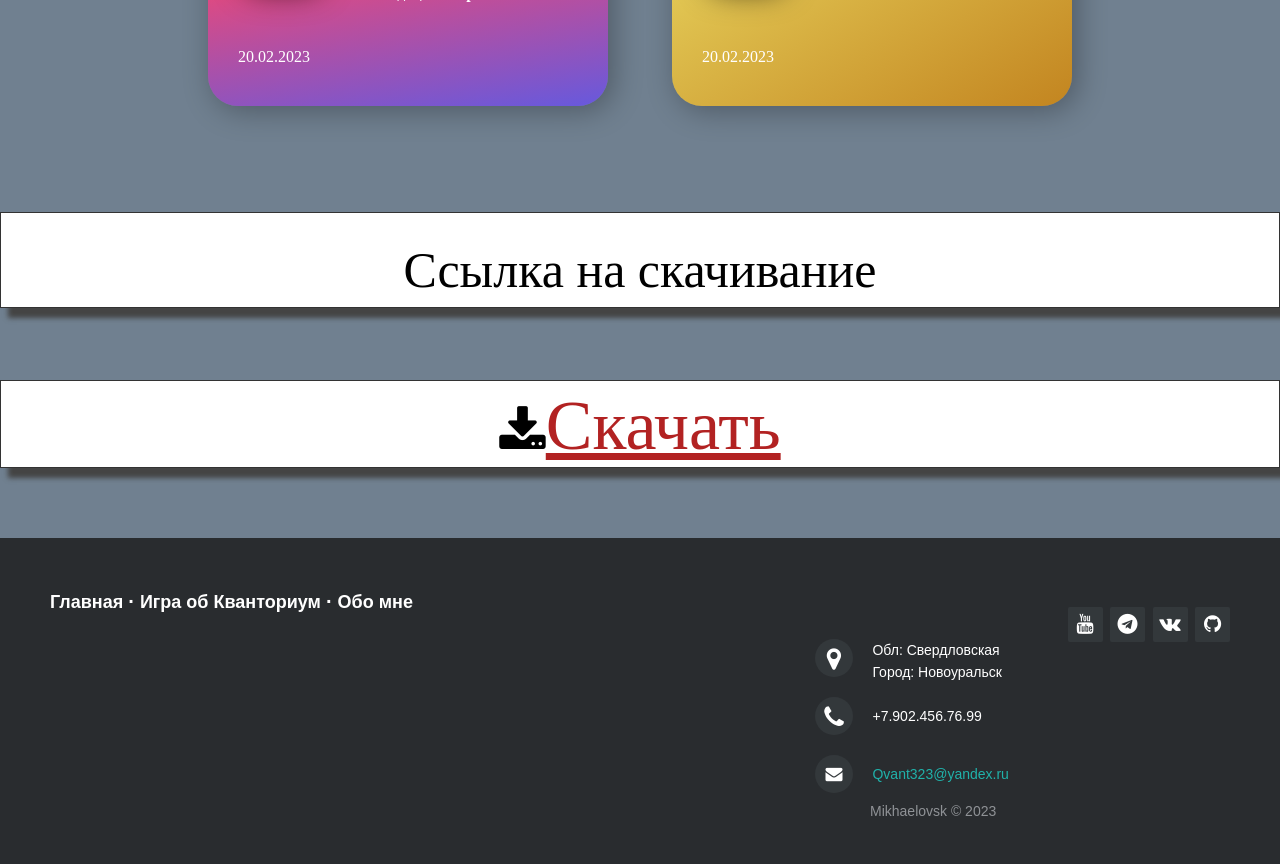
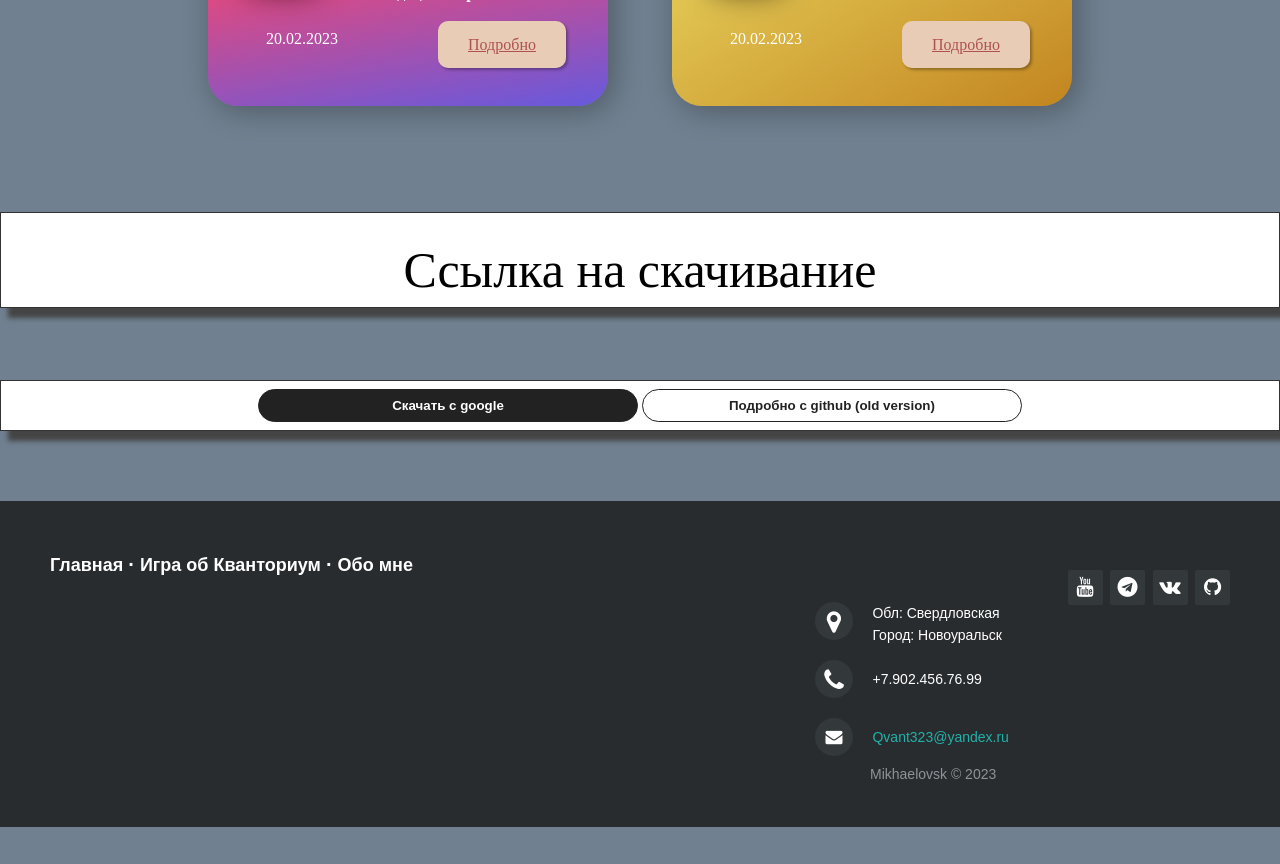
Before and after one commit to MishaelBoss/Quantorium_Update_Website, a Flask app: page /game in a window 1280 px wide. Shown: the part 2170-3034 px from the top of the page. After the commit the page ends 2997 px from the top, so only its background shows below. Run offline with Flask 3, Linux system fonts and the light colour scheme.

Commit message:
Update 1.7.1

```diff
--- a/Quantorium/static/css/main.css
+++ b/Quantorium/static/css/main.css
@@ -186,7 +186,7 @@ body{
   left: -.7red;
 }
 
-.Abautcard img{
+.img{
   margin-right: 15px;
   width: 8rem;
   min-width: 80px;
@@ -255,12 +255,7 @@ body{
   color: #222;
 }
 
-
-
-
-
-
-/* BEGIN CARD DESIGN */
+/* карточка для игры */
 .hero {
   display: inline-block;
   position: relative;
@@ -321,3 +316,45 @@ body{
   left: 30px;
   bottom: 10%;
 }
+
+.eight a {
+  top: -12px;
+  left: 200px;
+  border-radius: 10px;
+  background: #E8CCB5;
+  color: #B05151;
+  padding: 15px 30px;
+  position: relative;
+  box-shadow: 2px 2px 3px rgba(0, 0, 0, 0.3);
+}
+.eight a:before, .eight a:after {
+  content: "";
+  display: inline-block;
+  position: absolute;
+  top: calc(50% - 5px);
+  width: 10px;
+  height: 10px;
+  border-radius: 50%;
+  background: #F58262;
+  box-shadow: inset 0 -2px 0 #B05151;
+  opacity: 0;
+  transition: .5s ease-in-out;
+}
+.eight a:before {
+  left: 13px;
+}
+.eight a:after {
+  right: 13px;
+}
+.eight a:hover:before, .eight a:hover:after {
+  opacity: 1;
+}
+
+.ImgSponser{
+  border-style: dotted;
+  background-color: aliceblue;
+  box-shadow: 5px 5px 20px 2px;
+  margin: 0 0 0 420px;
+  width: 150px;
+  height: 150px;
+}
--- a/Quantorium/templates/About.html
+++ b/Quantorium/templates/About.html
@@ -37,7 +37,7 @@
 
     <div class="Abautcard" style="margin-top: 40px;">
         <div>
-            <img src="{{ url_for('static', filename='Profile-Card/I-am-programist.jpg') }}" />
+            <img class="img" src="{{ url_for('static', filename='Profile-Card/I-am-programist.jpg') }}" />
         </div>
         <div class="AbautInfos">
             <div class="name">
@@ -57,7 +57,7 @@
 
     <div class="Abautcard" style="margin-top: 40px;">
       <div>
-          <img src="{{ url_for('static', filename='Profile-Card/Stepa.jpg') }}" />
+          <img class="img" src="{{ url_for('static', filename='Profile-Card/Stepa.jpg') }}" />
       </div>
       <div class="AbautInfos">
           <div class="name">
--- a/Quantorium/templates/MyGAme.html
+++ b/Quantorium/templates/MyGAme.html
@@ -18,7 +18,7 @@
     <div class="header-right">
       <a href="/">Главная</a>
       <a href="/products">Новости</a>
-      <a class="active" href="@">Игра об Кванториуме</a>
+      <a class="active" ref="game">Игра об Кванториуме</a>
       <a href="@">Направления и программы</a>
       <a href="@">Мероприятия</a>
       <a href="@">Курсы</a>
@@ -40,6 +40,9 @@
     </div>
     <div  class="hero-date">
       <p>20.02.2023</p>
+      <div class="eight">
+        <a href="https://www.youtube.com/watch?v=gM_9k1eWiXA">Подробно</a>
+      </div>
     </div>
   </div>
 
@@ -54,6 +57,9 @@
     </div>
     <div  class="hero-date">
       <p>20.02.2023</p>
+      <div class="eight">
+        <a href="https://www.youtube.com/watch?v=I9q5uSis800&list=RD_hHCVxfvtW8&index=27">Подробно</a>
+      </div>
     </div>
   </div>
   <div class="first hero">
@@ -67,6 +73,9 @@
     </div>
     <div  class="hero-date">
       <p>20.02.2023</p>
+      <div class="eight">
+        <a href="https://www.youtube.com/watch?v=I9q5uSis800&list=RD_hHCVxfvtW8&index=27">Подробно</a>
+      </div>
     </div>
   </div>
 
@@ -81,6 +90,9 @@
     </div>
     <div  class="hero-date">
       <p>20.02.2023</p>
+      <div class="eight">
+        <a href="https://www.youtube.com/watch?v=I9q5uSis800&list=RD_hHCVxfvtW8&index=27">Подробно</a>
+      </div>
     </div>
   </div>
   <div class="first hero">
@@ -94,6 +106,9 @@
     </div>
     <div  class="hero-date">
       <p>20.02.2023</p>
+      <div class="eight">
+        <a href="https://www.youtube.com/watch?v=I9q5uSis800&list=RD_hHCVxfvtW8&index=27">Подробно</a>
+      </div>
     </div>
   </div>
 
@@ -108,6 +123,9 @@
     </div>
     <div  class="hero-date">
       <p>20.02.2023</p>
+      <div class="eight">
+        <a href="https://www.youtube.com/watch?v=I9q5uSis800&list=RD_hHCVxfvtW8&index=27">Подробно</a>
+      </div>
     </div>
   </div>
 </div>
@@ -119,7 +137,10 @@
 
 <br><br><br><br>
 <div class="test">
-  <i class="fa fa-download" style="position: relative; font-size: 50px;"><a style="color: firebrick; margin-top: 20px; font-size:70px;" href="chess">Скачать</a></i>
+  <div class="links">
+    <button class="follow">Скачать с google</button>
+    <button class="view">Подробно с github (old version)</button>
+</div>
 </div>
 
 <footer class="footer-distributed">
```
Also changed, not shown: Quantorium/templates/Index.html (+31 -22 lines).
